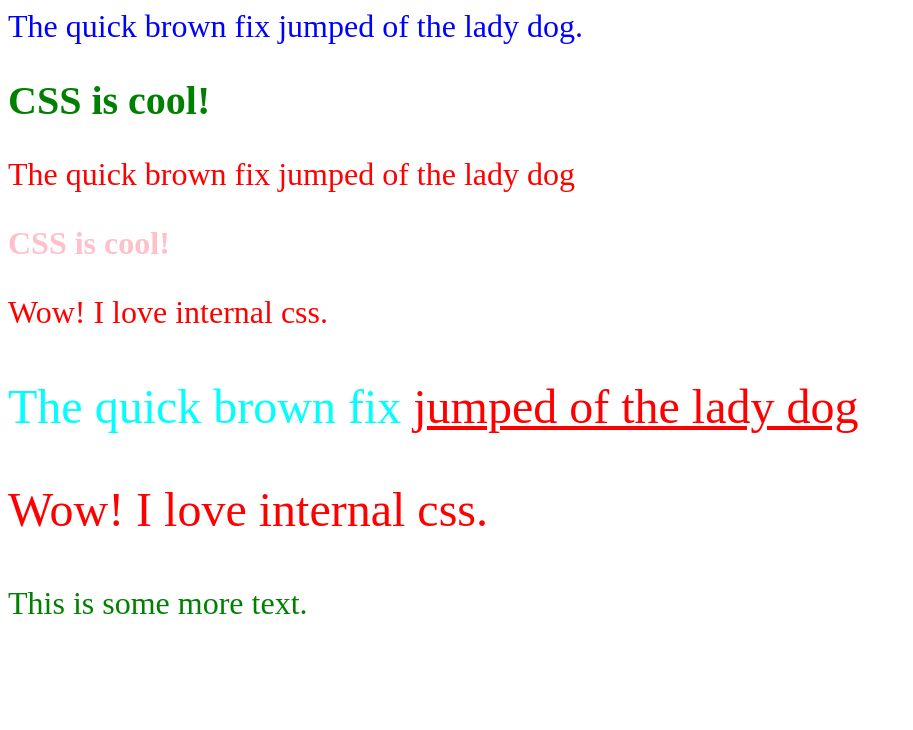
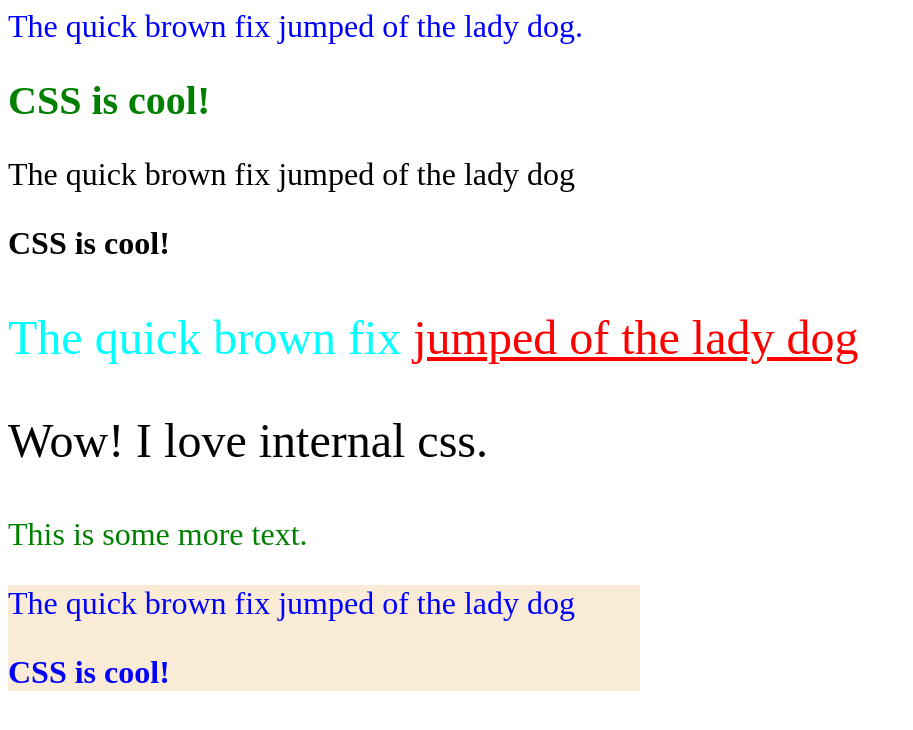
Before and after one commit to saarthak08/CompleteWebDeveloperCourse, a plain HTML site: page 2-css/webpage-with-style.html in a window 1280 px wide. Shown: the whole page, without its empty margins (0-913 px from the left). Drawn offline with Linux system fonts and the light colour scheme.

Commit message:
Added div tag

```diff
--- a/2-css/webpage-with-style.html
+++ b/2-css/webpage-with-style.html
@@ -3,11 +3,10 @@
         <title>Webpage with Style</title>
         <style type="text/css">
          p{
-             color:red;
              font-size:200%;
          }
          h1{
-             color:pink;
+            font-size:200%
          }
 
          .red{
@@ -28,6 +27,12 @@
              color:red;
          }
 
+         #first_section{
+             color:blue;
+             background-color:antiquewhite;
+             width: 50%
+         }
+
 
         </style>
     </head>
@@ -37,9 +42,12 @@
         <h1 style="color:green; font-size:250%;">CSS is cool!</h1>
         <p>The quick brown fix jumped of the lady dog</p>
         <h1>CSS is cool!</h1>
-        <p>Wow! I love internal css.</p>
         <p class="red large">The quick brown fix <span class="underline">jumped of the lady dog</span> </p>
         <p class="large">Wow! I love internal css.</p>
         <p id="green">This is some more text.</p>
+        <div id="first_section">
+        <p>The quick brown fix jumped of the lady dog</p>
+        <h1>CSS is cool!</h1>
+        </div>
     </body>
 </html>
```
Also changed, not shown: 1 other file.
